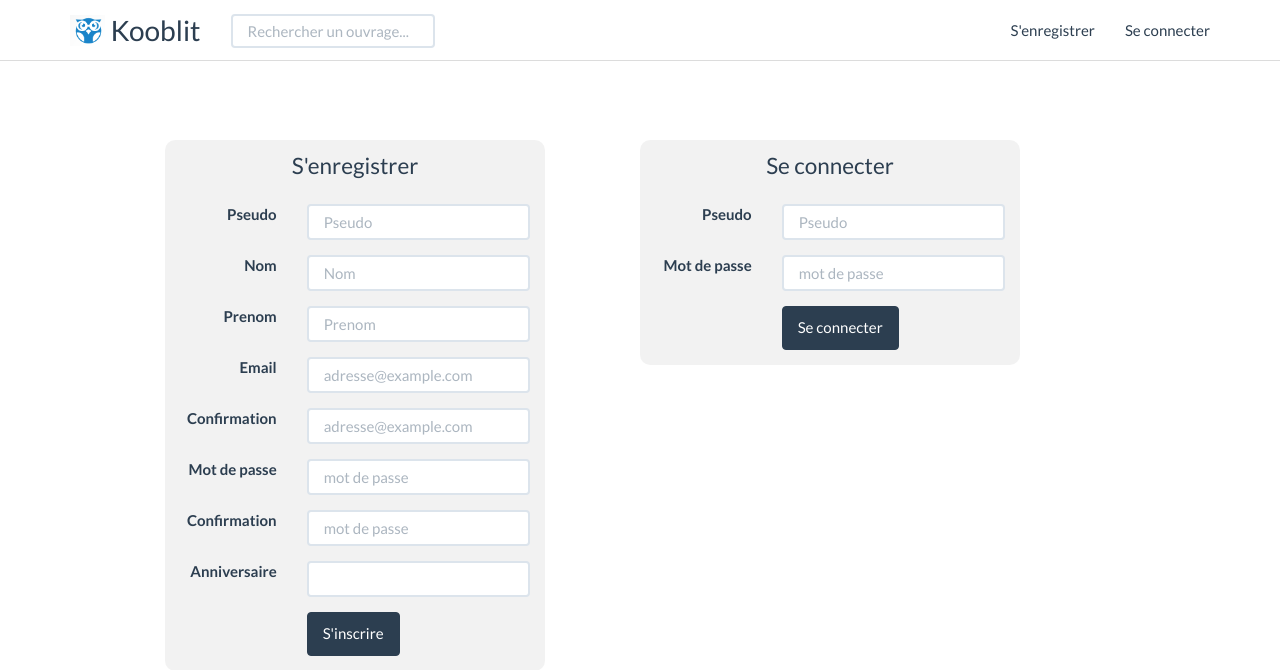
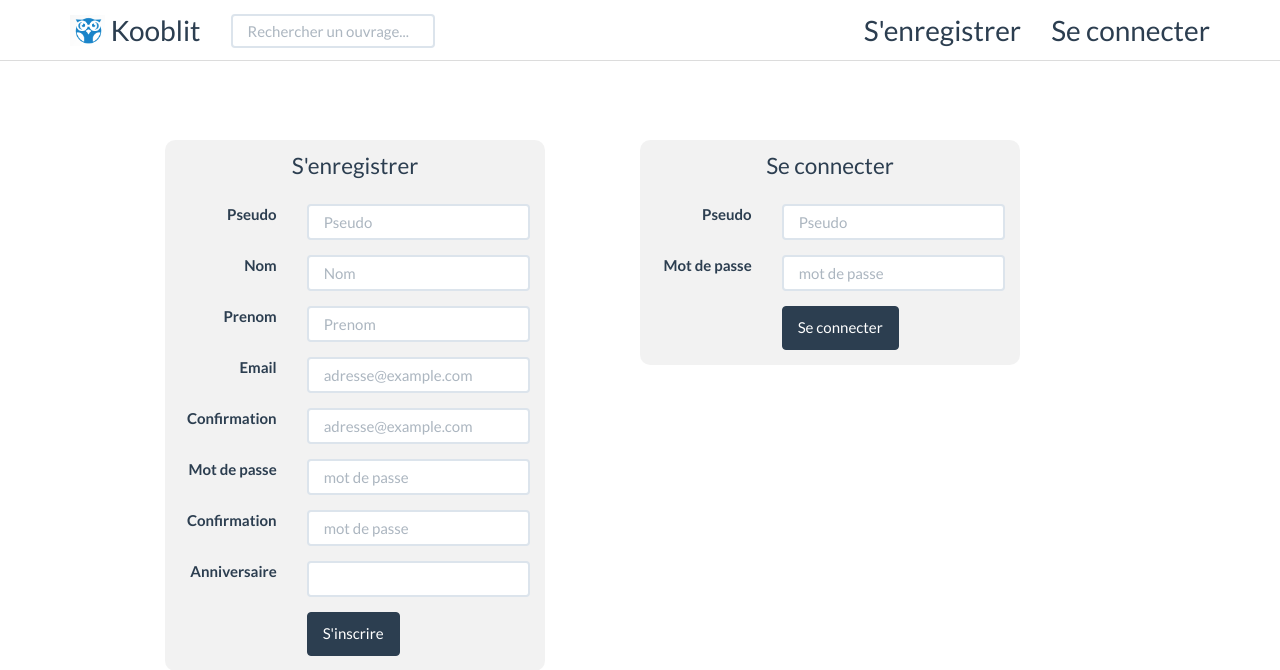
Before and after one commit to franck-roland/kooblit, a Django app: page /accounts/login/ in a window 1280 px wide. Shown: the top 670 px of the page. Run offline with Django 3.2, Linux system fonts and the light colour scheme; parts of the project's set-up code (start-up, migrations or seed data) failed here and were passed over; some libraries are stand-ins or nearby versions.

Commit message:
Correction d'un bug dans la page html

```diff
--- a/templates/base.html
+++ b/templates/base.html
@@ -1,6 +1,6 @@
 {% load staticfiles %}
 <!DOCTYPE html>
-<html lang="en" xmlns:svg="http://www.w3.org/2000/svg">
+<html lang="fr" xmlns="http://www.w3.org/1999/xhtml" xmlns:svg="http://www.w3.org/TR/SVG11/">
   <head>
     <meta charset="utf-8">
     <meta http-equiv="X-UA-Compatible" content="IE=edge">
@@ -55,7 +55,7 @@
               <button type="submit" style="position:absolute;top:-9999px;width:1px;"></button>
             </form>
           </div>
-          <ul class="nav navbar-nav navbar-right" ="color:rgb(44,62,80);font-size:28px">
+          <ul class="nav navbar-nav navbar-right" style="color:rgb(44,62,80);font-size:28px">
              {% if user.is_authenticated %}
              <li class="dropdown user">
                 <a href="#" class="dropdown-toggle" data-toggle="dropdown" data-hover="dropdown" data-close-others="true">
```
